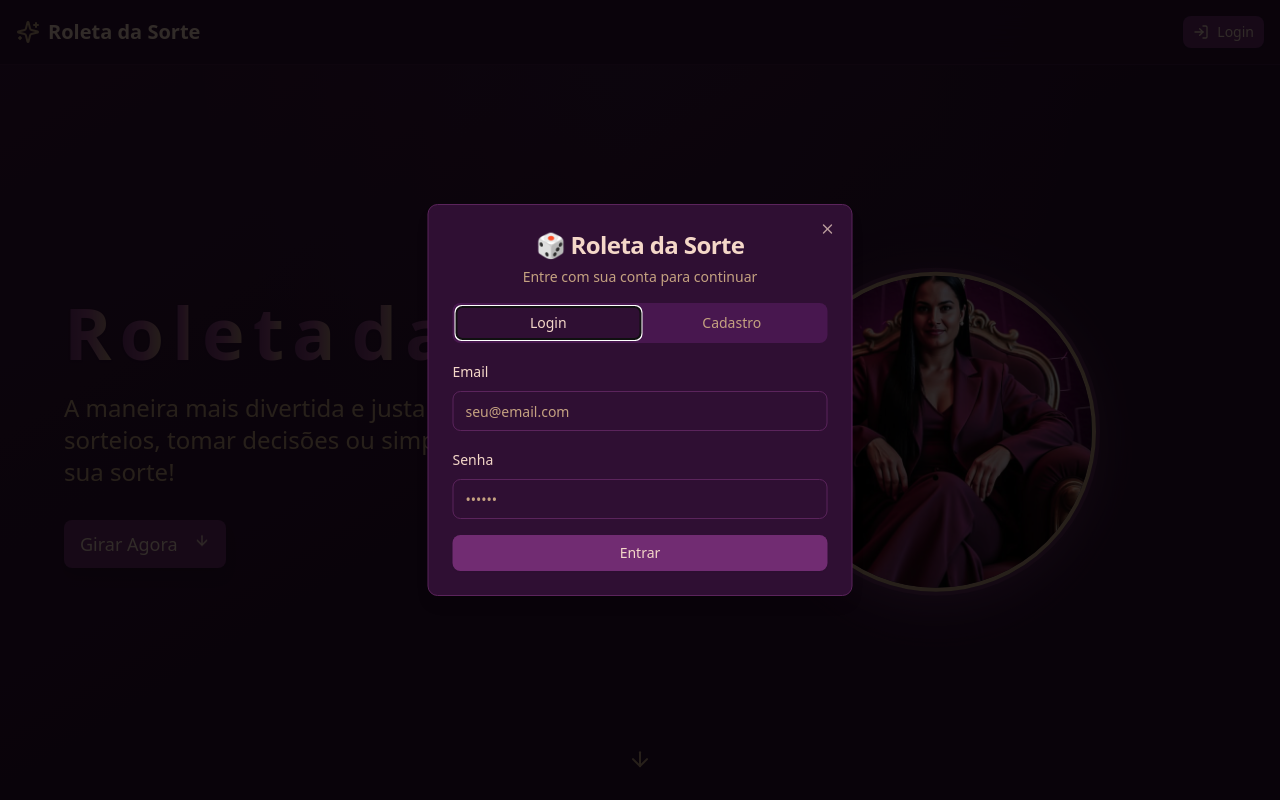
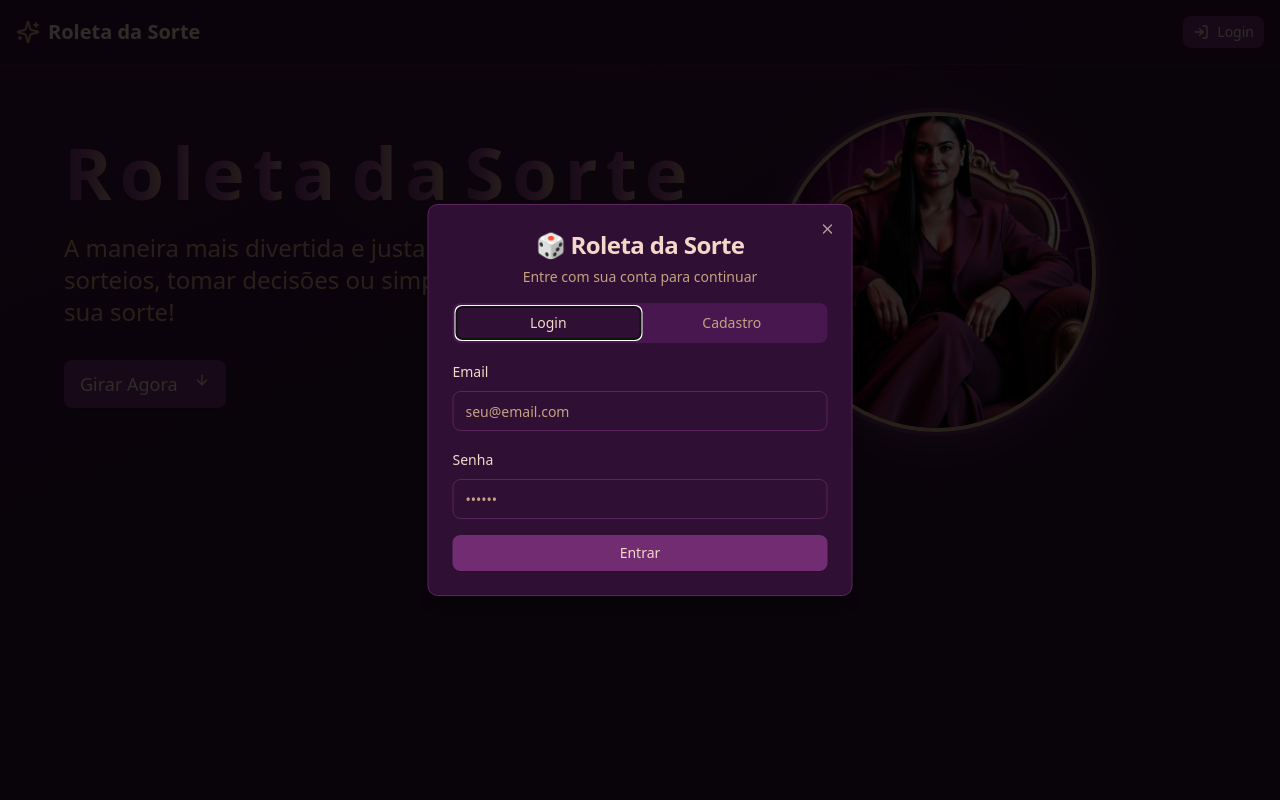
Before and after one commit to felipem-svg/react-component-sync, a React (Vite) app: page / in a window 1280 px wide. Shown: the top 800 px of the page. Built offline with nearby package versions, Linux system fonts and the light colour scheme; no server answers; the database is empty; the HTML template or start-up script is replaced by a standard one.

Commit message:
Reduce hero spacing
Remove min-h-screen from Hero section and replace with compact padding; delete the animated down-arrow element to shrink vertical whitespace.

```diff
--- a/src/pages/Index.tsx
+++ b/src/pages/Index.tsx
@@ -86,7 +86,7 @@ const Index = () => {
       <Navbar />
 
       {/* Hero Section */}
-      <section className="relative min-h-screen flex items-center justify-center px-3 sm:px-4 overflow-hidden pt-16">
+      <section className="relative py-20 md:py-28 flex items-center justify-center px-3 sm:px-4 overflow-hidden pt-16">
         <div className="absolute inset-0 bg-gradient-to-br from-[#722E73]/20 via-background to-background" />
         <div className="absolute inset-0 bg-[radial-gradient(ellipse_at_top,_var(--tw-gradient-stops))] from-[#9B4B8A]/10 via-transparent to-transparent" />
 
@@ -162,20 +162,6 @@ const Index = () => {
           </motion.div>
         </div>
 
-        <motion.div
-          initial={{ opacity: 0 }}
-          animate={{ opacity: 1 }}
-          transition={{ duration: 1, delay: 1 }}
-          className="absolute bottom-8 left-1/2 -translate-x-1/2"
-        >
-          <motion.div
-            animate={{ y: [0, 10, 0] }}
-            transition={{ duration: 2, repeat: Infinity }}
-            className="text-muted-foreground"
-          >
-            <ArrowDown className="w-6 h-6" />
-          </motion.div>
-        </motion.div>
       </section>
 
 
```
